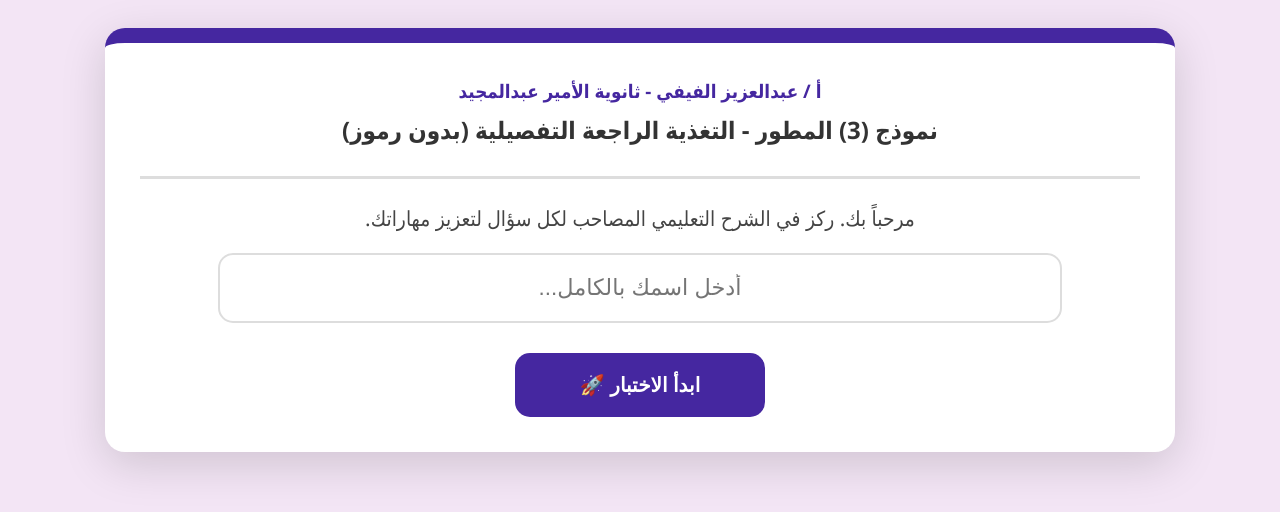
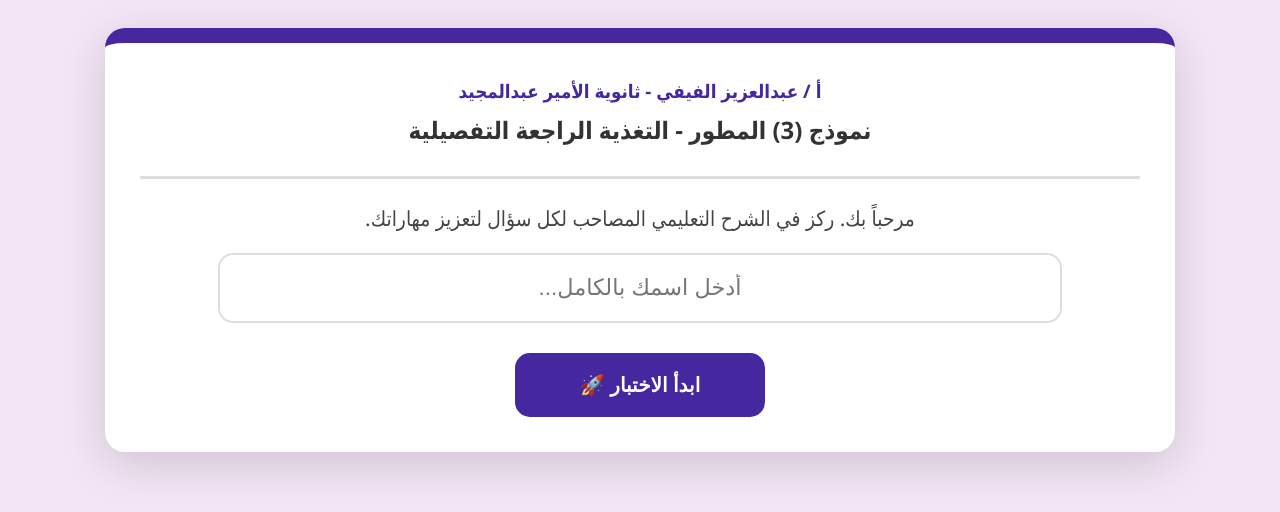
Before and after one commit to aztlaztl1512-bit/SAML-3, a plain HTML site: page index.html in a window 1280 px wide. Drawn offline with Linux system fonts and the light colour scheme.

```diff
--- a/index.html
+++ b/index.html
@@ -56,7 +56,7 @@
 <div class="quiz-card" id="quiz-container">
     <div class="header">
         <h3 id="owner-label" style="margin:0; color:var(--primary);">أ / عبدالعزيز الفيفي - ثانوية الأمير عبدالمجيد</h3>
-        <h2 style="margin:10px 0;">نموذج (3) المطور - التغذية الراجعة التفصيلية (بدون رموز)</h2>
+        <h2 style="margin:10px 0;">نموذج (3) المطور - التغذية الراجعة التفصيلية </h2>
     </div>
 
     <div id="welcome-screen" style="text-align: center;">
@@ -245,4 +245,5 @@
     }
 </script>
 </body>
+
 </html>
```
